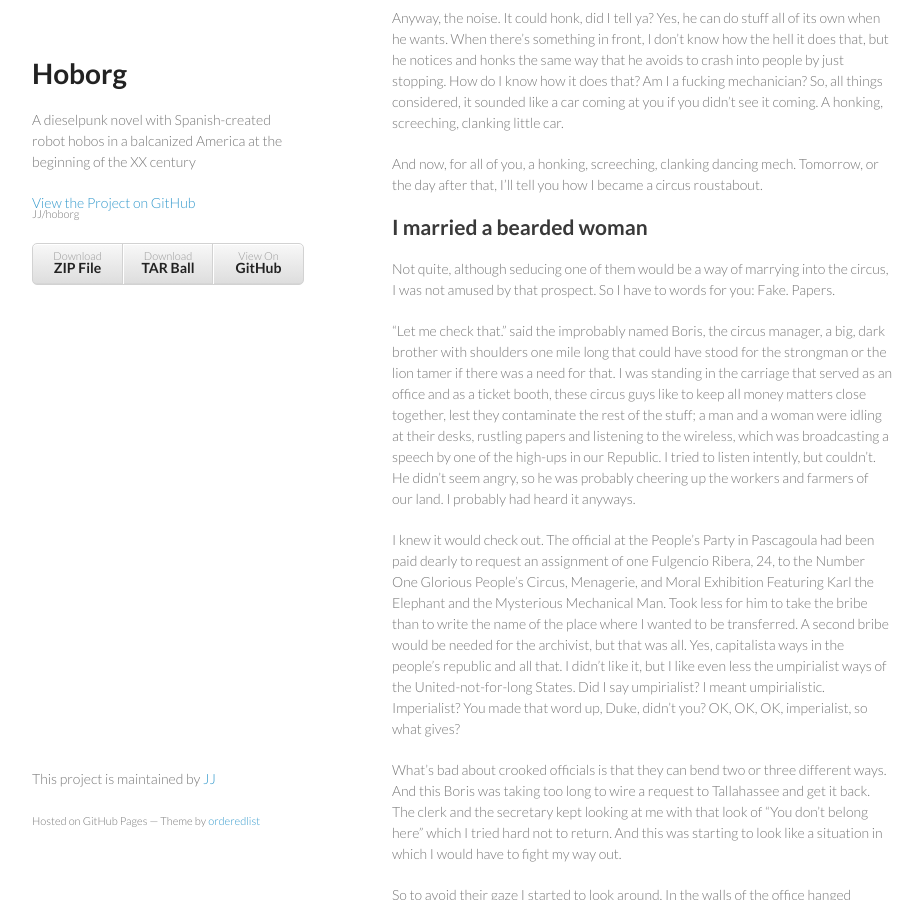
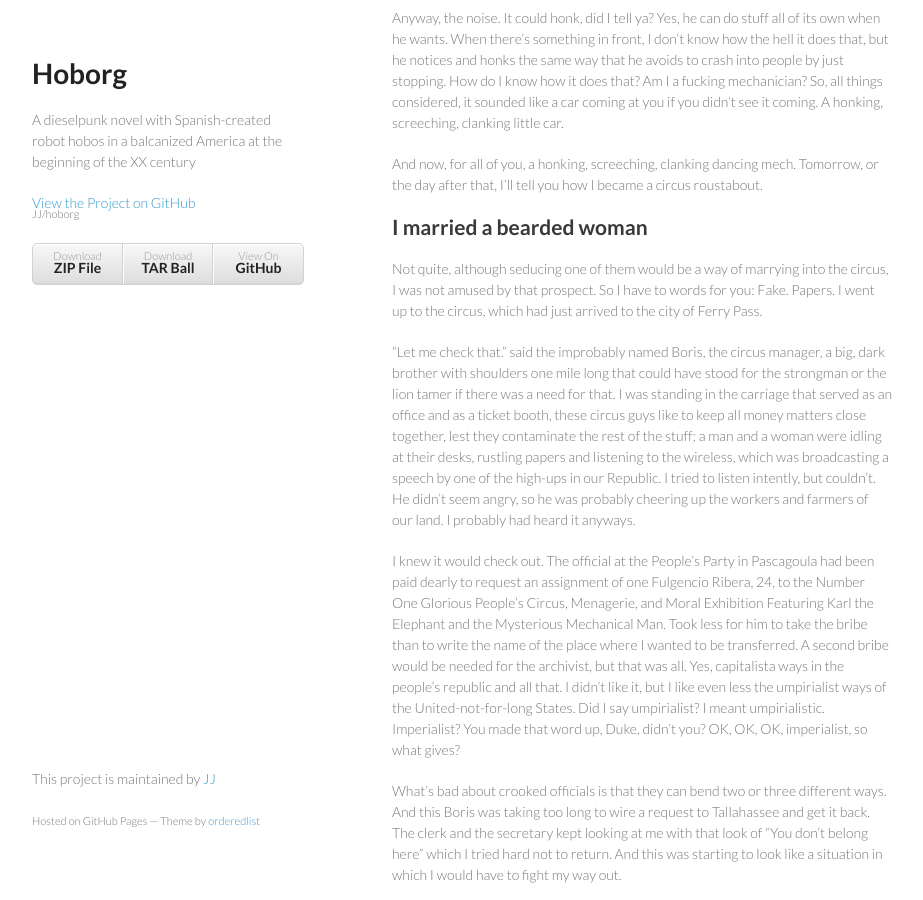
Before and after one commit to JJ/hoborg, a Jekyll site: the page built from text/text.md, in a window 1280 px wide and 900 px high, scrolled down 2430 px. Shown: the whole window, without its empty margins (178-1101 px from the left). Built offline with Jekyll 4.4.1, drawn with Linux system fonts in a browser that asks for light colours.

Commit message:
Sync text/text.md from master to gh-pages

```diff
--- a/text/text.md
+++ b/text/text.md
@@ -154,7 +154,8 @@ I married a bearded woman
 
 Not quite, although seducing one of them would be a way of marrying
 into the circus, I was not amused by that prospect. So I have to words
-for you: Fake. Papers.
+for you: Fake. Papers. I went up to the circus, which had just arrived
+to the city of Ferry Pass.
 
 "Let me check that." said the improbably named Boris, the circus
 manager, a big, dark brother with shoulders one mile long that could
```
